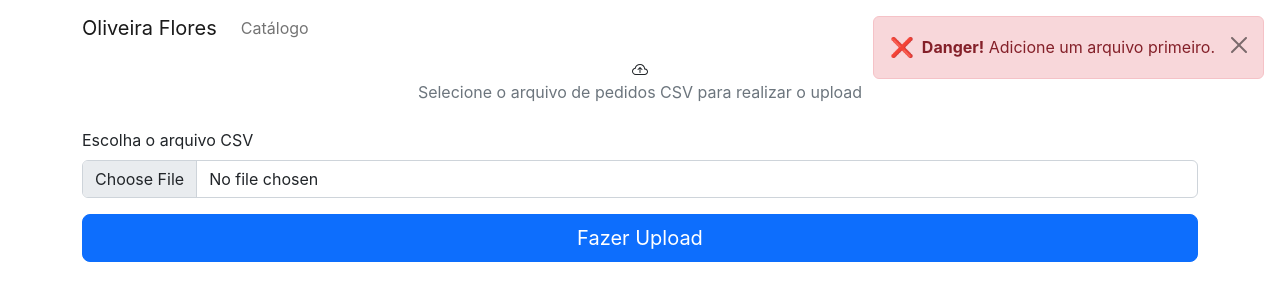
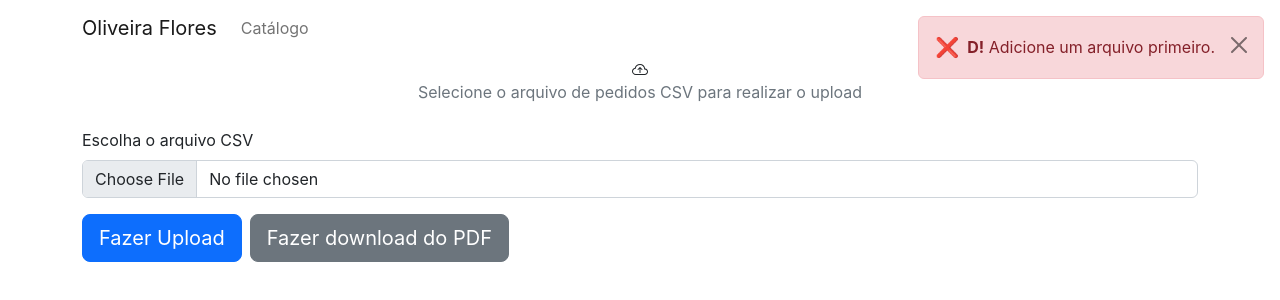
Before and after one commit to GuilhermeBley/Bl.Agrobook.Financial, a React (Create React App) app in the folder src/ui/agrobook-ui/: page /Order in a window 1280 px wide. Both pictures are taken after a click on the button "Fazer Upload". Shown: the top 300 px of the page. Built offline with nearby package versions, Linux system fonts and the light colour scheme; no server answers.

Commit message:
feat(orderpage) - adding api calls

```diff
--- a/src/ui/agrobook-ui/src/api/AzFunApi.js
+++ b/src/ui/agrobook-ui/src/api/AzFunApi.js
@@ -6,7 +6,7 @@ function create(){
   console.debug('API URL: ' + process.env.REACT_APP_API_BASE_URL);
   return axios.create({
     baseURL: process.env.REACT_APP_API_BASE_URL,
-    timeout: 1000 * 60 * 5 // five minutes
+    timeout: 1000 * 60 * 10, // ten minutes
   });
 }
 
--- a/src/ui/agrobook-ui/src/components/SingleAlertComponent/index.js
+++ b/src/ui/agrobook-ui/src/components/SingleAlertComponent/index.js
@@ -1,7 +1,7 @@
 import React, { useState, useEffect } from 'react';
 import PropTypes from 'prop-types';
 
-const FloatingError = ({ message, kind = 'danger', timeout = 5000, onClose }) => {
+const FloatingError = ({ message, kind = 'danger', timeout = undefined, onClose }) => {
   const [show, setShow] = useState(!!message);
 
   useEffect(() => {
@@ -38,7 +38,7 @@ const FloatingError = ({ message, kind = 'danger', timeout = 5000, onClose }) =>
       <div className={`alert ${alertClass} alert-dismissible fade show d-flex align-items-center`} role="alert">
         <span className="me-2" style={{ fontSize: '1.2rem' }}>{icon}</span>
         <div>
-          <strong>{kind.charAt(0).toUpperCase() + kind.slice(1)}!</strong> {message}
+          <strong>{kind.charAt(0).toUpperCase()}!</strong> {message}
         </div>
         <button
           type="button"
--- a/src/ui/agrobook-ui/src/pages/Order/action.js
+++ b/src/ui/agrobook-ui/src/pages/Order/action.js
@@ -11,7 +11,7 @@ export const postFileAsync = async (file, uploadProgress = (progressEvent) => {
             formData,
             {
                 headers: {
-                    'Content-Type': 'multipart/form-data'
+                    'Content-Type': 'application/x-www-form-urlencoded'
                 },
                 onUploadProgress: uploadProgress
             });
--- a/src/ui/agrobook-ui/src/pages/Order/index.js
+++ b/src/ui/agrobook-ui/src/pages/Order/index.js
@@ -1,6 +1,6 @@
 import { useState } from "react";
 import PageNavigationBar from "../../components/PageNavigationBar";
-import { postFileAsync, Status } from "./action"
+import { postFileAsync, Status, generatePdf } from "./action"
 import SingleAlertComponent from "../../components/SingleAlertComponent"
 
 function Order() {
@@ -9,7 +9,9 @@ function Order() {
         fileToUpload: undefined,
         progressCount: 0,
         fileUploading: false,
-        uploadStatus: { success: true, message: '' }
+        isDowloadingPdf: false,
+        currentPdfDate: '',
+        alertMessage: { success: true, message: '' }
     })
 
     const handleFileChange = (event) => {
@@ -23,7 +25,7 @@ function Order() {
         if (!pageData.fileToUpload) {
             setPageData(p => ({
                 ...p,
-                uploadStatus: { success: false, message: `Adicione um arquivo primeiro.` },
+                alertMessage: { success: false, message: `Adicione um arquivo primeiro.` },
             }));
             return;
         }
@@ -31,7 +33,7 @@ function Order() {
         setPageData(p => ({
             ...p,
             isUploading: true,
-            uploadStatus: 'Uploading',
+            alertMessage: 'Uploading',
             setUploadProgress: 0
         }));
 
@@ -56,7 +58,7 @@ function Order() {
 
                 setPageData(p => ({
                     ...p,
-                    uploadStatus: { success: true, message: `Completo com sucesso. ${r} novos pedidos feitos.` },
+                    alertMessage: { success: true, message: `Completo com sucesso. ${r} novos pedidos feitos.` },
                 }));
                 return;
             }
@@ -64,13 +66,16 @@ function Order() {
             let r = result.Data.Message;
             setPageData(p => ({
                 ...p,
-                uploadStatus: { success: false, message: `Falha no processamento. Erro: ${r}.` },
+                alertMessage: {
+                    success: false,
+                    message: r ? `Falha no processamento. Erro: ${r}.` : 'Falha no processamento.'
+                },
             }));
         } catch (error) {
             console.error('Error uploading file:', error);
             setPageData(p => ({
                 ...p,
-                uploadStatus: { success: false, message: `Falha no processamento. Verifique com o administrador.` },
+                alertMessage: { success: false, message: `Falha no processamento. Verifique com o administrador.` },
             }));
         } finally {
             setPageData(p => ({
@@ -80,13 +85,62 @@ function Order() {
         }
     };
 
+    const handlePdfGeneration = async () => {
+        try {
+
+            setPageData(p => ({
+                ...p,
+                isDowloadingPdf: true
+            }))
+
+            let pdfResult = await generatePdf(pageData.currentPdfDate)
+
+            if (pdfResult.Status == Status.NoData) {
+                setPageData(p => ({
+                    alertMessage: { success: true, message: "Nenhum pedido em aberto." }
+                }))
+            }
+
+            if (!(pdfResult.Data instanceof Blob)) {
+                return;
+            }
+
+            downloadBlob(pdfResult.Data, 'Pedidos.pdf');
+
+        } finally {
+
+            setPageData(p => ({
+                ...p,
+                isDowloadingPdf: false
+            }))
+        }
+    }
+
+    const downloadBlob = (blob, filename) => {
+        // Create a temporary URL for the blob
+        const url = URL.createObjectURL(blob);
+
+        const a = document.createElement('a');
+        a.href = url;
+        a.download = filename || 'download';
+        a.target = "_blank"
+
+        document.body.appendChild(a);
+        a.click();
+
+        setTimeout(() => {
+            document.body.removeChild(a);
+            URL.revokeObjectURL(url);
+        }, 100);
+    };
+
     return (
         <>
             <PageNavigationBar />
 
             <SingleAlertComponent
-                message={pageData.uploadStatus.message}
-                kind={pageData.uploadStatus.success ? 'success' : 'danger'}/>
+                message={pageData.alertMessage.message}
+                kind={pageData.alertMessage.success ? 'success' : 'danger'} />
 
             <div class="container-sm">
                 <div class="upload-container bg-white">
@@ -110,9 +164,14 @@ function Order() {
                                 onChange={handleFileChange}
                                 disabled={pageData.isUploading} />
                         </div>
-                        <div class="d-grid gap-2">
+                        <div class="d-grid gap-2 d-flex">
                             <button type="button" onClick={handleUpload} disabled={pageData.isUploading} class="btn btn-primary btn-lg">
                                 <span id="submitText">Fazer Upload</span>
+                                <span id="spinner" class="spinner-border spinner-border-sm d-none" role="status" aria-hidden="true"></span>
+                            </button>
+
+                            <button type="button" onClick={handlePdfGeneration} disabled={pageData.isDowloadingPdf} class="btn btn-secondary btn-lg">
+                                <span id="submitText">Fazer download do PDF</span>
                                 <span id="spinner" class="spinner-border spinner-border-sm d-none" role="status" aria-hidden="true"></span>
                             </button>
                         </div>
```
